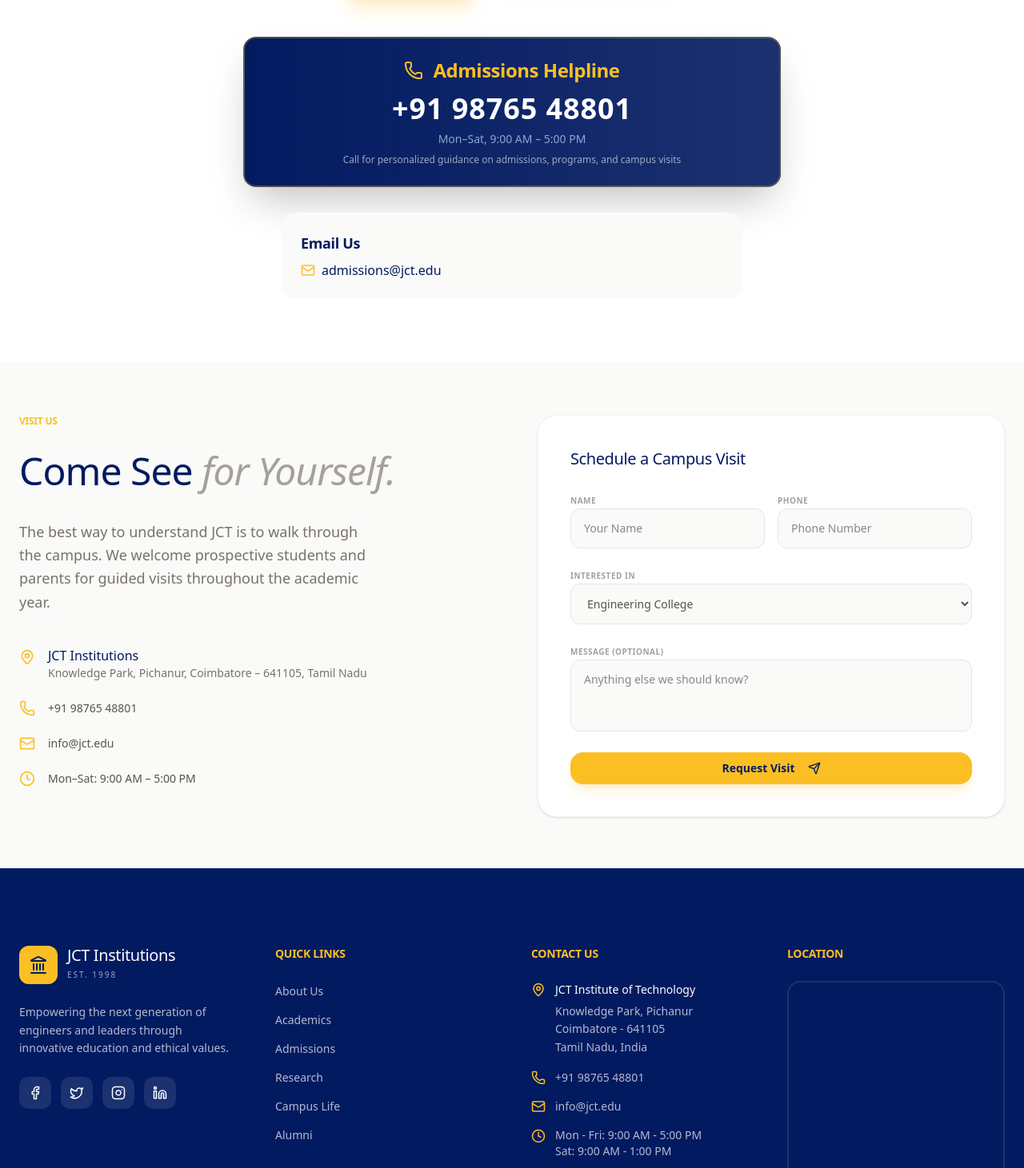
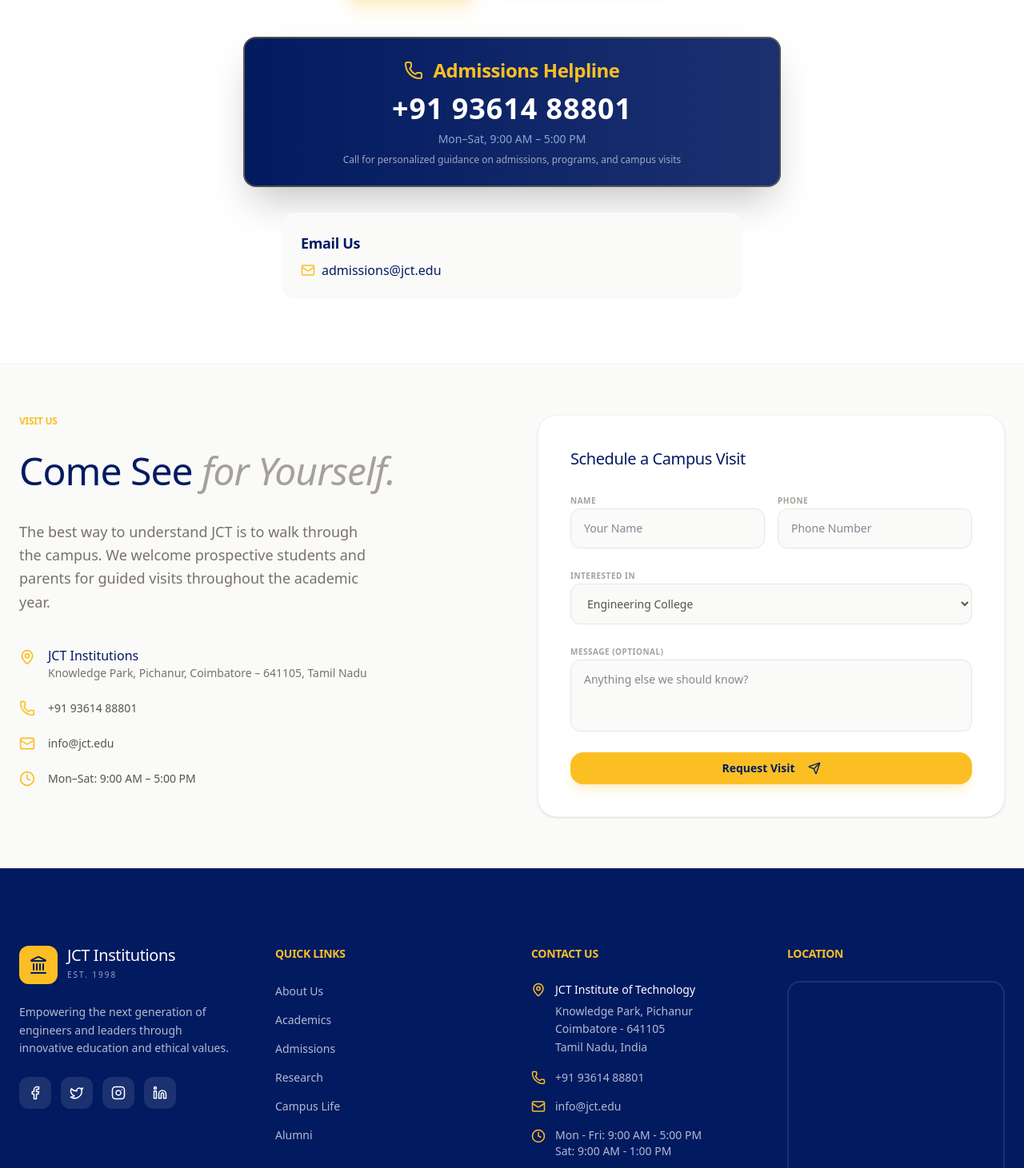
Before and after one commit to Hubbblelabs/JCT, a Next.js app: page / in a window 1280 px wide. Shown: the part 5689-7150 px from the top of the page at 80% size. Built offline with nearby package versions, Linux system fonts and the light colour scheme; grey boxes are pictures that could not be loaded; a web font is replaced by a local one.

Commit message:
Update admissions phone number
Replace outdated admissions helpline +91 98765 48801 with +91 93614 88801 across the app. Updated displayed text and tel: links in Admissions, Contact, Footer, and MainPage to ensure consistent contact information.

```diff
--- a/app/components/Admissions.tsx
+++ b/app/components/Admissions.tsx
@@ -66,7 +66,7 @@
                             <div className="mt-16 p-8 bg-white/5 border border-white/10 rounded-3xl backdrop-blur-sm">
                                 <h4 className="text-accent font-serif text-xl mb-3">Need Guidance?</h4>
                                 <p className="text-sm text-blue-200 mb-6 font-light">Our admissions office is open Mon-Sat, 9AM - 5PM.</p>
-                                <p className="text-lg font-medium text-white tracking-widest">+91 98765 48801</p>
+                                <p className="text-lg font-medium text-white tracking-widest">+91 93614 88801</p>
                             </div>
                         </motion.div>
                     </div>
--- a/app/components/Contact.tsx
+++ b/app/components/Contact.tsx
@@ -24,7 +24,7 @@
                         <ContactCard
                             icon={Phone}
                             title="Call Us"
-                            content="+91 98765 48801"
+                            content="+91 93614 88801"
                             subContent="Mon-Fri, 9am - 5pm"
                         />
                         <ContactCard
--- a/app/components/Footer.tsx
+++ b/app/components/Footer.tsx
@@ -66,7 +66,7 @@
                             <li className="flex items-center gap-3">
                                 <Phone size={18} className="text-accent shrink-0" />
                                 <div className="text-sm text-white/70">
-                                    <a href="tel:+919876548801" className="hover:text-white transition-colors">+91 98765 48801</a>
+                                    <a href="tel:+919361488801" className="hover:text-white transition-colors">+91 93614 88801</a>
                                 </div>
                             </li>
                             <li className="flex items-center gap-3">
--- a/app/components/pages/MainPage.tsx
+++ b/app/components/pages/MainPage.tsx
@@ -347,9 +347,9 @@
                                 <Phone size={24} className="text-accent" />
                                 <h4 className="text-accent font-serif text-2xl font-bold">Admissions Helpline</h4>
                             </div>
-                            <a href="tel:+919876548801" className="block">
+                            <a href="tel:+919361488801" className="block">
                                 <p className="text-3xl md:text-4xl font-black text-white tracking-wide hover:text-accent transition-colors mb-2">
-                                    +91 98765 48801
+                                    +91 93614 88801
                                 </p>
                             </a>
                             <p className="text-sm text-blue-200/70 font-light">Mon–Sat, 9:00 AM – 5:00 PM</p>
@@ -394,7 +394,7 @@
                                 </div>
                                 <div className="flex items-center gap-4">
                                     <Phone size={20} className="text-accent shrink-0" />
-                                    <a href="tel:+919876548801" className="text-stone-600 text-sm hover:text-primary transition-colors">+91 98765 48801</a>
+                                    <a href="tel:+919361488801" className="text-stone-600 text-sm hover:text-primary transition-colors">+91 93614 88801</a>
                                 </div>
                                 <div className="flex items-center gap-4">
                                     <Mail size={20} className="text-accent shrink-0" />
```
